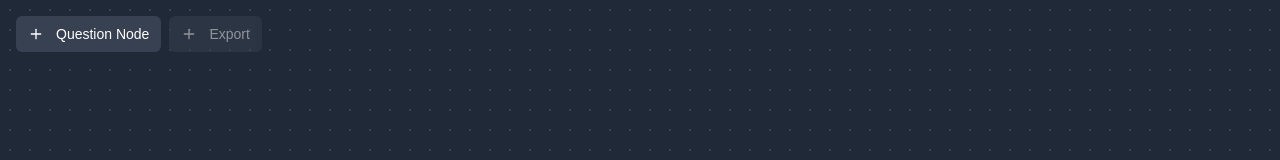
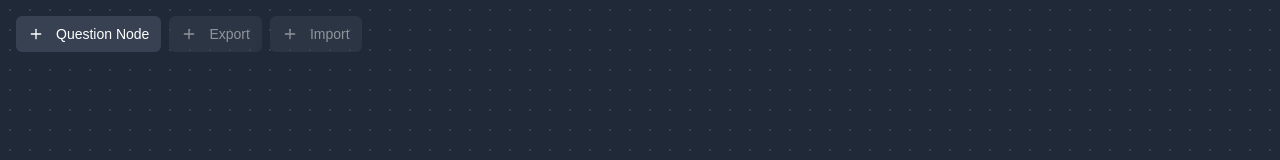
Before and after one commit to DialogueSystemV/DialogueWebEditor, a Next.js app: page / in a window 1280 px wide. Shown: the top 160 px of the page. Built offline with nearby package versions, Linux system fonts and the light colour scheme.

Commit message:
added import button

```diff
--- a/components/dialogue-toolbar.tsx
+++ b/components/dialogue-toolbar.tsx
@@ -49,6 +49,15 @@ export function DialogueToolbar({
           <Plus className="h-4 w-4 mr-1" />
           Export
         </Button>
+        <Button
+          variant="secondary"
+          disabled
+          size="sm"
+          className="bg-gray-700 hover:bg-gray-600 text-white"
+        >
+          <Plus className="h-4 w-4 mr-1" />
+          Import
+        </Button>
       {connecting && (
         <div className="flex items-center space-x-2 bg-green-900/50 px-3 py-1 rounded-md border border-green-500">
           <span className="text-green-300 text-sm">Connecting...</span>
```
